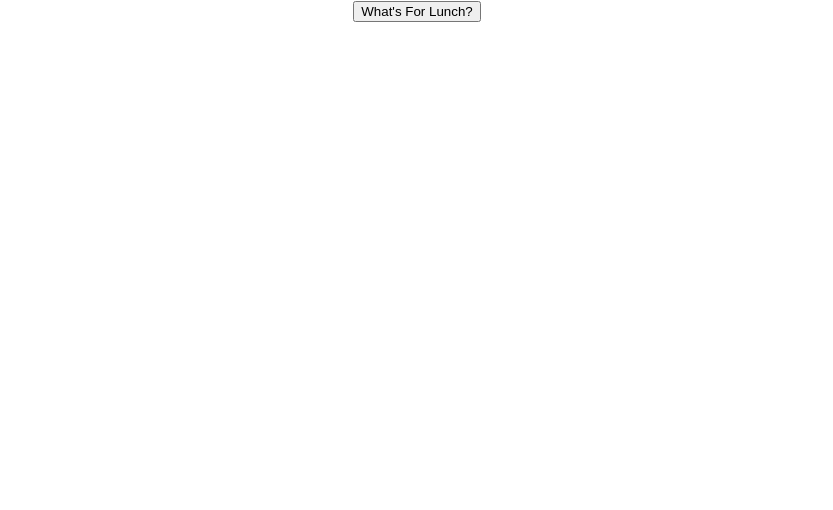
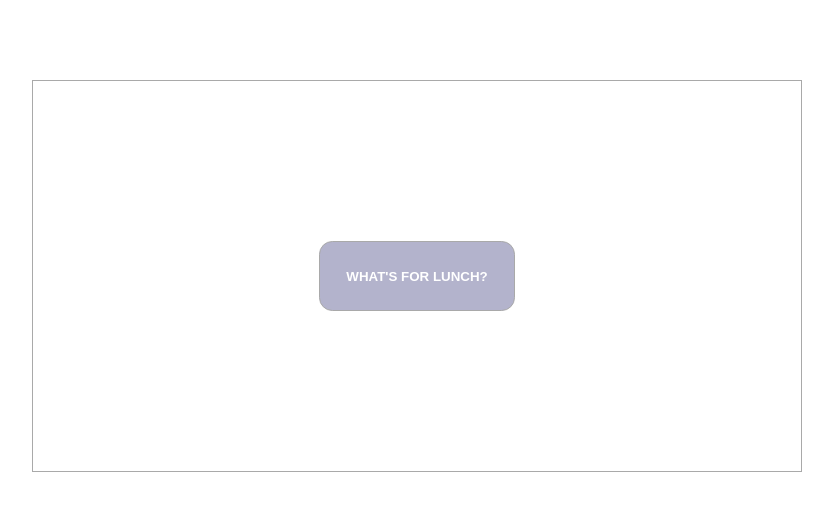
Before and after one commit to sreejagpt/supreme-octo-invention, a React (Create React App) app: page / in a window 1280 px wide. Shown: the top 510 px of the page, without its empty margins (223-1056 px from the left). Built offline with nearby package versions, Linux system fonts and the light colour scheme.

Commit message:
Adding css styling as modules

```diff
--- a/src/components/recipeList.js
+++ b/src/components/recipeList.js
@@ -1,5 +1,7 @@
 import React from 'react';
 import PropTypes from 'prop-types';
+import loading from './loading.gif';
+import styles from './recipeList.module.css';
 
 class RecipeList extends React.Component {
     constructor(props) {
@@ -18,15 +20,14 @@ class RecipeList extends React.Component {
         });
     }
 
-    render() {
+    recipes() {
         return (
-            this.state.isFetching === true ? <p>Loading...</p> :
             <ol>
                 {
                     (this.state.recipesToCook || []).map((recipe, idx) =>
                         <li key={idx}>
-                                <h1>{recipe.title}</h1>
-                                <h2>What you'll need:</h2>
+                            <h1>🍽{recipe.title}</h1>
+                            <h2>🍳What you'll need:</h2>
                             <br />
                             <ul>
                                 {
@@ -44,6 +45,18 @@ class RecipeList extends React.Component {
             </ol>
         );
     }
+
+    render() {
+        return (
+            <div className={styles.root}>
+                {
+                    this.state.isFetching === true ?
+                        <img src={loading} alt="Loading..." /> :
+                        this.recipes()
+                }
+            </div>
+        );
+    }
 }
 
 RecipeList.propTypes = {
--- /dev/null
+++ b/src/components/recipeList.module.css
@@ -0,0 +1,22 @@
+.root {
+    font-size: smaller;
+}
+
+.root ol {
+    text-align: left;
+    list-style-type: none;
+    padding: 0;
+    margin: 0;
+}
+
+.root ol li {
+    padding-top: 1em;
+    padding-bottom: 1em;
+    padding-left: 1em;
+}
+
+.root hr {
+    margin-top: 5em;
+    height: 0.02em;
+    width: 100%;
+}
--- a/src/components/whatsForLunchButton.js
+++ b/src/components/whatsForLunchButton.js
@@ -1,8 +1,13 @@
 import React from 'react';
 import PropTypes from 'prop-types';
+import styles from './whatsForLunchButton.module.css';
 
 const WhatsForLunchButton = ({ onClick }) => (
-    <button onClick={onClick}>What's For Lunch?</button>
+    <React.Fragment className={styles.root}>
+        <button className={styles.btn} onClick={onClick}>
+            What's For Lunch?
+        </button>
+    </React.Fragment>
 );
 
 WhatsForLunchButton.propTypes = {
--- /dev/null
+++ b/src/components/whatsForLunchButton.module.css
@@ -0,0 +1,10 @@
+.btn {
+    background-color: #b3b3cc;
+    text-transform: uppercase;
+    cursor: pointer;
+    border-radius: 1em;
+    color: white;
+    padding: 2em;
+    font-weight: bold;
+    border: 0.05em solid darkgrey;
+}
--- a/src/pages/recipeDisplayPage.js
+++ b/src/pages/recipeDisplayPage.js
@@ -2,6 +2,7 @@ import React from 'react';
 import WhatsForLunchButton from '../components/whatsForLunchButton';
 import RecipeList from '../components/recipeList';
 import fetchRecipesAndIngredients from '../utils/fetchRecipesAndIngredients';
+import styles from './recipeDisplayPage.module.css';
 
 class RecipeDisplayPage extends React.Component {
     constructor(props) {
@@ -18,7 +19,14 @@ class RecipeDisplayPage extends React.Component {
     };
 
     render = () => (
-        this.state.displayRecipes ? <RecipeList fetchRecipesAndIngredientsFn={fetchRecipesAndIngredients}/> : <WhatsForLunchButton onClick={this.displayRecipes}/>
+
+        <div className={styles.root}>
+            {
+                this.state.displayRecipes ?
+                    <RecipeList fetchRecipesAndIngredientsFn={fetchRecipesAndIngredients} /> :
+                    <WhatsForLunchButton onClick={this.displayRecipes} />
+            }
+        </div>
     );
 }
 
--- /dev/null
+++ b/src/pages/recipeDisplayPage.module.css
@@ -0,0 +1,8 @@
+.root {
+    display: inline-block;
+    height: 100%;
+    width: 35%;
+    padding: 10em;
+    margin-top: 5em;
+    border: 0.001em solid darkgrey;
+}
```
Also changed, not shown: src/components/loading.gif (added). Lines whose indentation alone changed are shown as unchanged.
